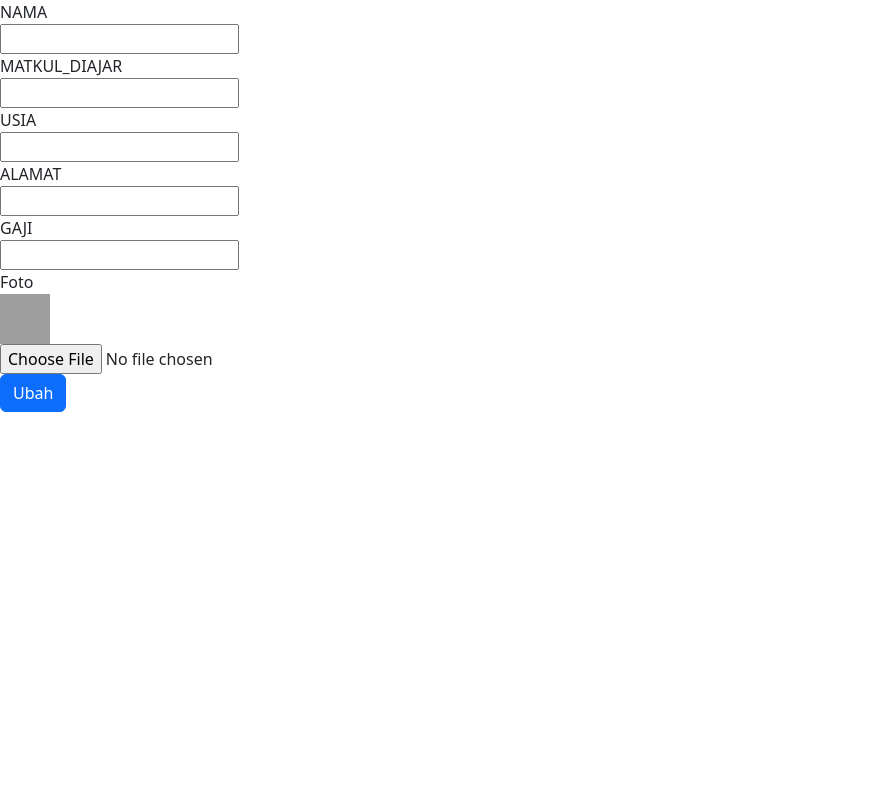
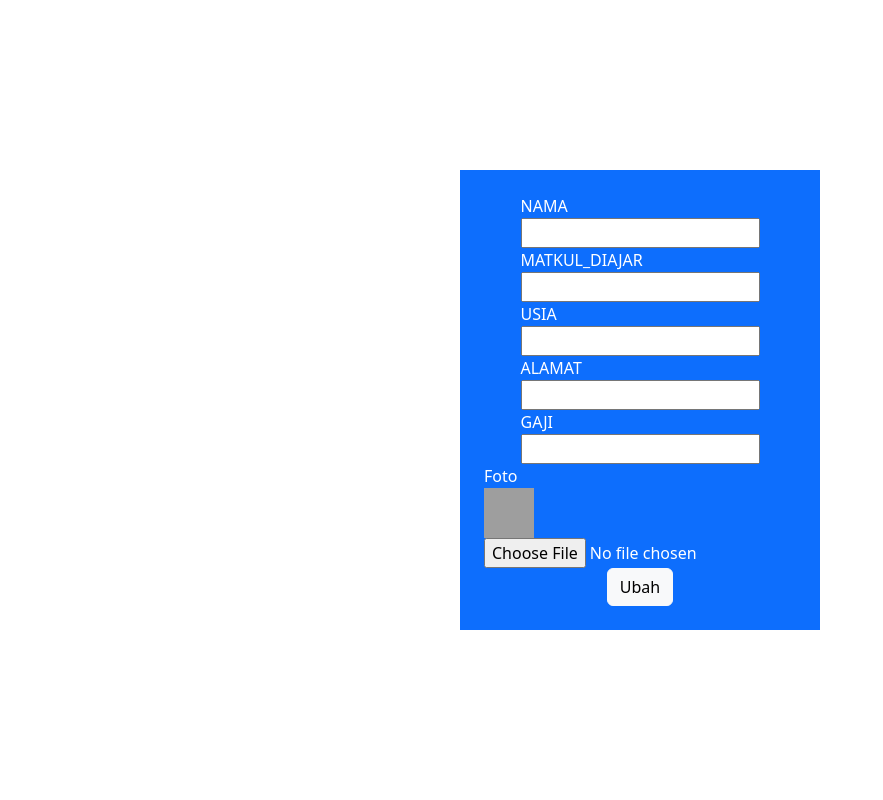
Before and after one commit to frzzz12/CRUD-Guru-Sekolah-Dasar, a PHP site: page /edit.php?id=1 in a window 1280 px wide. Shown: the whole page, without its empty margins (0-883 px from the left). Run offline with PHP 8.4, Linux system fonts and the light colour scheme; data that the repository does not hold is empty; some libraries are stand-ins or nearby versions; grey boxes are pictures that could not be loaded.

Commit message:
Merapihkan Page Edit Data

```diff
--- a/edit.php
+++ b/edit.php
@@ -37,12 +37,13 @@ if(isset($_POST["ubah"])) {
     <title>Edit Data Guru</title>
 </head>
 <body>
-    <div>
-        <div>
+    <div class="min-vh-100 d-flex justify-content-center align-items-center">
+        <div class="bg-primary text-white p-4">
+            <div class="d-flex justify-content-center">
                 <form action="" method="POST" enctype="multipart/form-data">
                     <input type="hidden" value="<?=$mhs['id']?>">
                     <input type="hidden" name="gambarLama" value="<?=$mhs['foto']?>">
-                <div>
+                    <div class="d-flex flex-column align-items-center">
                         <div>
                             <div>
                                 <label for="" >NAMA</label>
@@ -92,10 +93,13 @@ if(isset($_POST["ubah"])) {
                                 <input type="file" name="foto">
                             </div>
                         </div>
-                    <button class="btn btn-primary" name="ubah" type="submit" >Ubah</button>
+                        <div class="d-flex justify-content-center">
+                            <button class="btn btn-light" name="ubah" type="submit" >Ubah</button>
+                        </div>
                     </div>
                 </form>
             </div>
         </div>
+    </div>
 </body>
 </html>
```
Also changed, not shown: img/68e65b9ba564c.jpg (added). Lines whose indentation alone changed are shown as unchanged.
